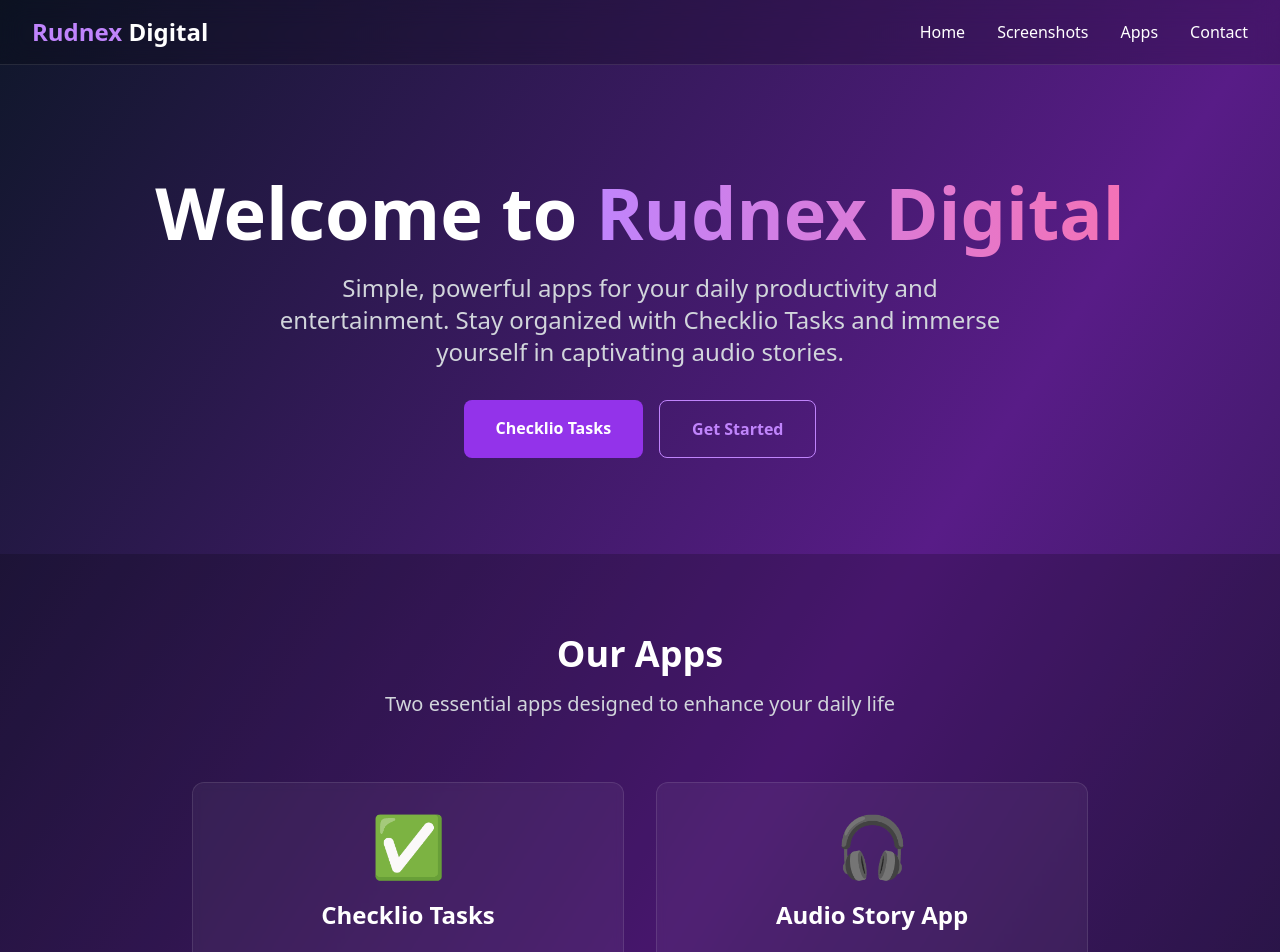
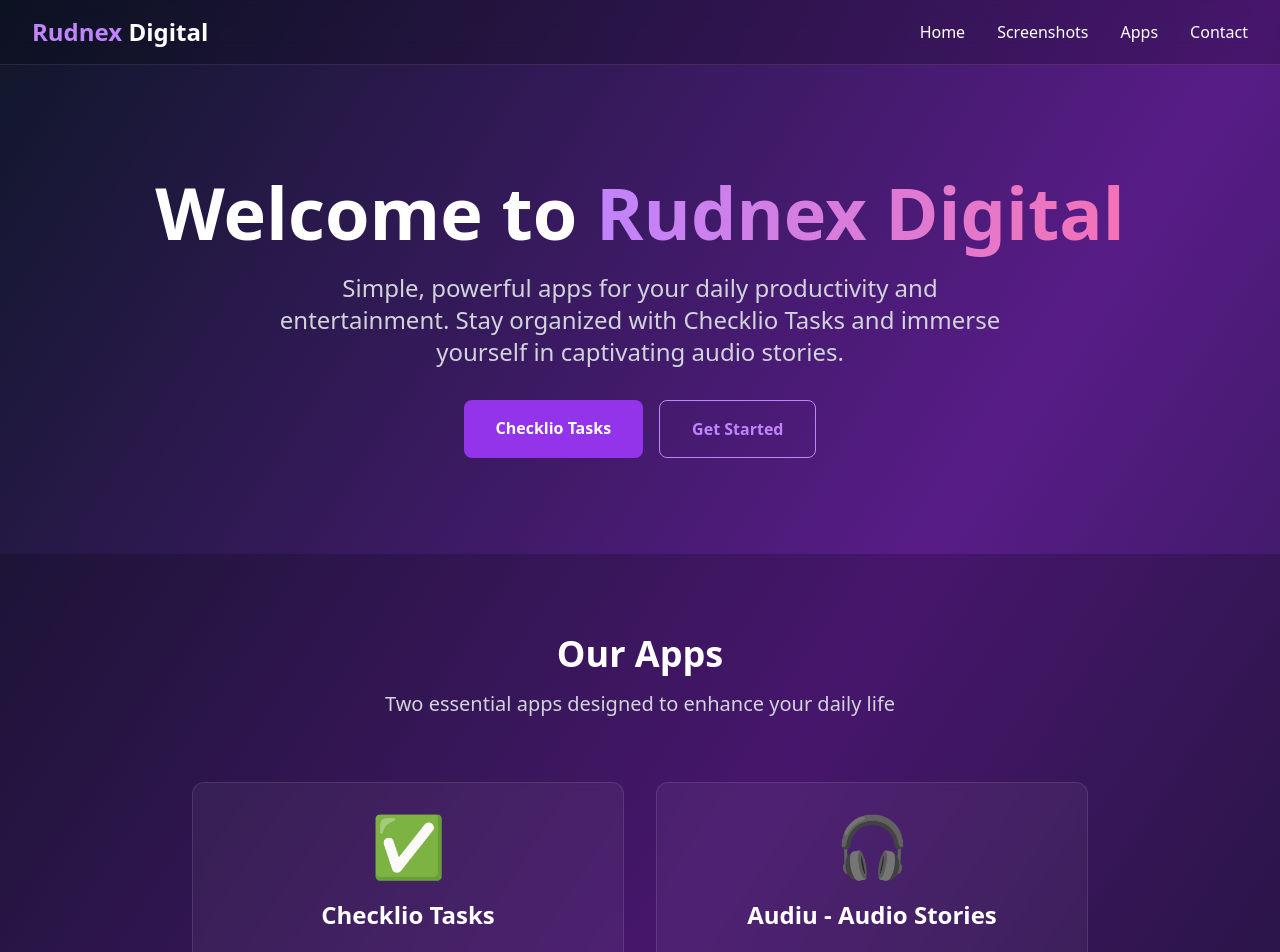
Before and after one commit to Rudransh33/RudNex-Digital, a Next.js app in the folder frontend/: page / in a window 1280 px wide. Shown: the top 952 px of the page. Built offline with nearby package versions, Linux system fonts and the light colour scheme.

Commit message:
Add Audiu story page, privacy policy, and assets

```diff
--- a/frontend/pages/index.js
+++ b/frontend/pages/index.js
@@ -154,7 +154,7 @@ export default function Home() {
               {/* Audio Story App */}
               <div className="bg-white/5 backdrop-blur-sm rounded-xl p-8 border border-white/10 hover:border-purple-400/50 transition-all">
                 <div className="text-purple-400 text-6xl mb-6 text-center">🎧</div>
-                <h3 className="text-2xl font-semibold text-white mb-4 text-center">Audio Story App</h3>
+                <h3 className="text-2xl font-semibold text-white mb-4 text-center">Audiu - Audio Stories</h3>
                 <p className="text-gray-300 mb-6 text-center">
                   Immerse yourself in captivating audio stories and dramas.
                   Listen to professionally narrated content anytime, anywhere.
```
